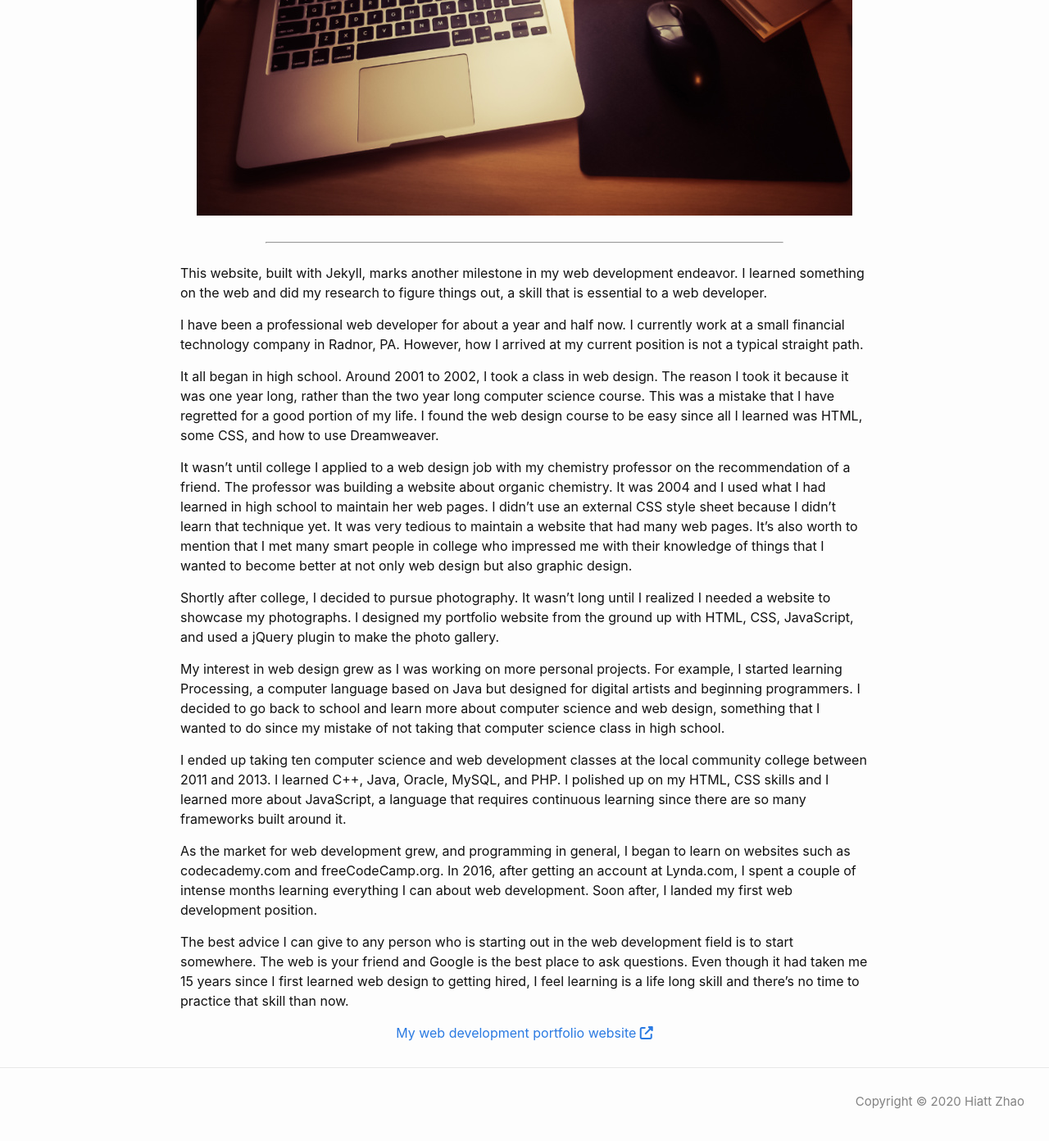
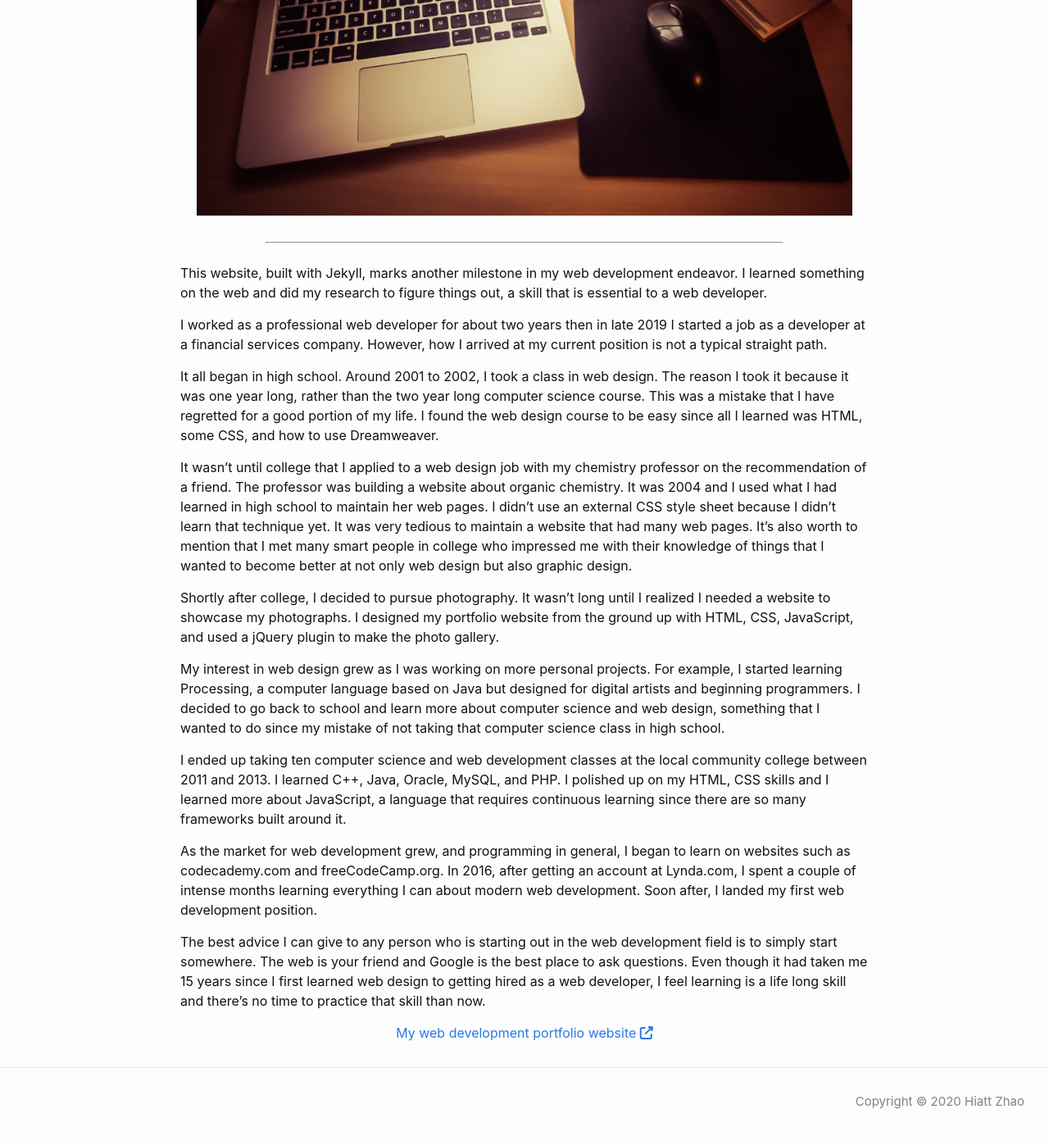
Before and after one commit to hiattzhao/hiattzhao_com, a Jekyll site: the page built from code.md, in a window 1280 px wide and 1400 px high, scrolled down 429 px. Shown: the top 1392 px of the window at 82% size. Built offline with Jekyll 4.4.1, drawn with Linux system fonts in a browser that asks for light colours; nearby versions of some CDN libraries.

Commit message:
Update code bio

```diff
--- a/code.md
+++ b/code.md
@@ -9,14 +9,14 @@ permalink: /code
   </div>
   <hr>
   <p>This website, built with Jekyll, marks another milestone in my web development endeavor. I learned something on the web and did my research to figure things out, a skill that is essential to a web developer.</p>
-  <p>I have been a professional web developer for about a year and half now. I currently work at a small financial technology company in Radnor, PA. However, how I arrived at my current position is not a typical straight path.</p>
+  <p>I worked as a professional web developer for about two years then in late 2019 I started a job as a developer at a financial services company. However, how I arrived at my current position is not a typical straight path.</p>
   <p>It all began in high school. Around 2001 to 2002, I took a class in web design. The reason I took it because it was one year long, rather than the two year long computer science course. This was a mistake that I have regretted for a good portion of my life. I found the web design course to be easy since all I learned was HTML, some CSS, and how to use Dreamweaver.</p>
-  <p>It wasn’t until college I applied to a web design job with my chemistry professor on the recommendation of a friend. The professor was building a website about organic chemistry. It was 2004 and I used what I had learned in high school to maintain her web pages. I didn’t use an external CSS style sheet because I didn’t learn that technique yet. It was very tedious to maintain a website that had many web pages. It’s also worth to mention that I met many smart people in college who impressed me with their knowledge of things that I wanted to become better at not only web design but also graphic design.</p>
+  <p>It wasn’t until college that I applied to a web design job with my chemistry professor on the recommendation of a friend. The professor was building a website about organic chemistry. It was 2004 and I used what I had learned in high school to maintain her web pages. I didn’t use an external CSS style sheet because I didn’t learn that technique yet. It was very tedious to maintain a website that had many web pages. It’s also worth to mention that I met many smart people in college who impressed me with their knowledge of things that I wanted to become better at not only web design but also graphic design.</p>
   <p>Shortly after college, I decided to pursue photography. It wasn’t long until I realized I needed a website to showcase my photographs. I designed my portfolio website from the ground up with HTML, CSS, JavaScript, and used a jQuery plugin to make the photo gallery.</p>
   <p>My interest in web design grew as I was working on more personal projects. For example, I started learning Processing, a computer language based on Java but designed for digital artists and beginning programmers. I decided to go back to school and learn more about computer science and web design, something that I wanted to do since my mistake of not taking that computer science class in high school.</p>
   <p>I ended up taking ten computer science and web development classes at the local community college between 2011 and 2013. I learned C++, Java, Oracle, MySQL, and PHP. I polished up on my HTML, CSS skills and I learned more about JavaScript, a language that requires continuous learning since there are so many frameworks built around it.</p>
-  <p>As the market for web development grew, and programming in general, I began to learn on websites such as codecademy.com and freeCodeCamp.org. In 2016, after getting an account at Lynda.com, I spent a couple of intense months learning everything I can about web development. Soon after, I landed my first web development position.</p>
-  <p>The best advice I can give to any person who is starting out in the web development field is to start somewhere. The web is your friend and Google is the best place to ask questions. Even though it had taken me 15 years since I first learned web design to getting hired, I feel learning is a life long skill and there’s no time to practice that skill than now.</p>
+  <p>As the market for web development grew, and programming in general, I began to learn on websites such as codecademy.com and freeCodeCamp.org. In 2016, after getting an account at Lynda.com, I spent a couple of intense months learning everything I can about modern web development. Soon after, I landed my first web development position.</p>
+  <p>The best advice I can give to any person who is starting out in the web development field is to simply start somewhere. The web is your friend and Google is the best place to ask questions. Even though it had taken me 15 years since I first learned web design to getting hired as a web developer, I feel learning is a life long skill and there’s no time to practice that skill than now.</p>
 
   <div class="center">
     <a class="page-link" href="https://hiattzhao.github.io" target="_blank">My web development portfolio website <i class="fa fa-external-link"></i></a>
```
Also changed, not shown: 1 other file.
